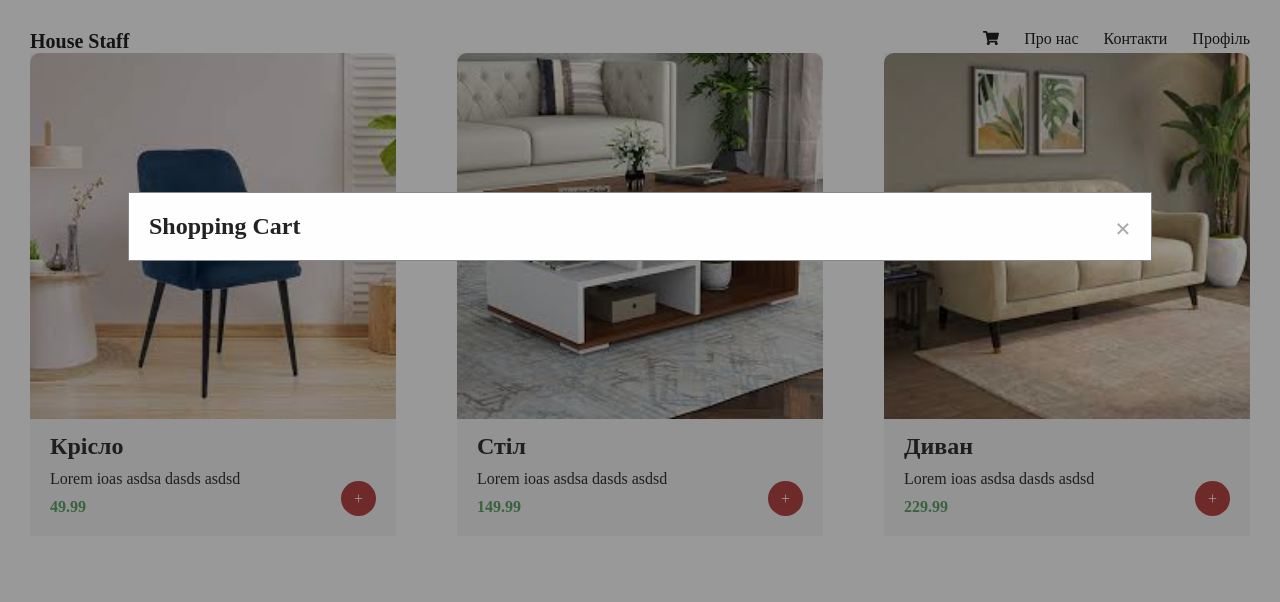
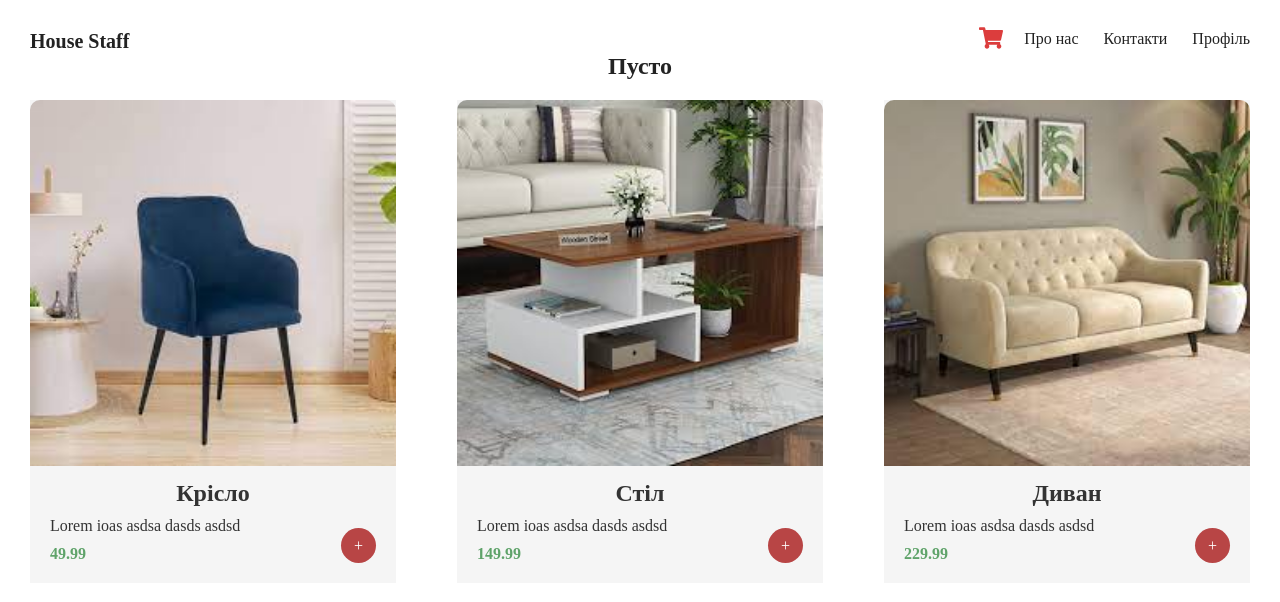
Before and after one commit to igorboss5/react-projects, a React (Create React App) app in the folder shop-house/: page / in a window 1280 px wide. Both pictures are taken after a click on the icon 991 px from the left and 38 px from the top of the page. Shown: the top 602 px of the page. Built offline with nearby package versions, Linux system fonts and the light colour scheme; the HTML template or start-up script is replaced by a standard one.

Commit message:
Update Shopping Cart Modal and Header Components

```diff
--- a/shop-house/src/App.js
+++ b/shop-house/src/App.js
@@ -10,7 +10,7 @@ class App extends React.Component {
       currentItems: [],
       items: [
         {
-          id: Date.now(),
+          id: 1,
           title: 'Крісло',
           img: 'chair.jpeg',
           desc: 'Lorem ioas asdsa dasds asdsd',
@@ -18,7 +18,7 @@ class App extends React.Component {
           price: '49.99'
         },
         {
-          id:  Date.now(),
+          id: 2,
           title: 'Стіл',
           img: 'table.jpeg',
           desc: 'Lorem ioas asdsa dasds asdsd',
@@ -26,7 +26,7 @@ class App extends React.Component {
           price: '149.99'
         },
         {
-          id:  Date.now(),
+          id: 3,
           title: 'Диван',
           img: 'sofa.jpeg',
           desc: 'Lorem ioas asdsa dasds asdsd',
@@ -37,6 +37,17 @@ class App extends React.Component {
     }
     this.addToOrder = this.addToOrder.bind(this)
   }
+
+  addToOrder(item) {
+    const orders = JSON.parse(localStorage.getItem('orders')) || [];
+    const isItemInOrders = orders.some(element => element.id === item.id);
+    if (!isItemInOrders) {
+      const updatedOrders = [...orders, item];
+      this.setState({ orders: updatedOrders });
+      localStorage.setItem('orders', JSON.stringify(updatedOrders));
+    }
+  }
+
   render() {
     return (
       <div className="wrapper">
@@ -45,12 +56,6 @@ class App extends React.Component {
       </div>
     )
   }
-
-  addToOrder(item) {
-    const orders = JSON.parse(localStorage.getItem('orders')) || [];
-    orders.push(item);
-    localStorage.setItem('orders', JSON.stringify(orders));
-  }
 }
 
 export default App;
--- a/shop-house/src/components/Header.js
+++ b/shop-house/src/components/Header.js
@@ -1,22 +1,46 @@
-import React from "react";
-import { Component } from "react";
+import React, { Component } from "react";
 import { FaShoppingCart } from "react-icons/fa";
 import ShoppingCartModal from "./ShoppingCartModal";
 
 class Header extends Component {
     constructor(props) {
-        super(props)
+        super(props);
         this.state = {
-            showModal: false
-        }
-        this.toggleShowModal = this.toggleShowModal.bind(this)
+            cartOpen: false,
+            orders: JSON.parse(localStorage.getItem('orders')) || [],
+        };
     }
 
-    toggleShowModal() {
-        this.setState({showModal: !this.state.showModal})
-    }
+    toggleCart = () => {
+        this.setState({ cartOpen: !this.state.cartOpen });
+    };
+
+    showOrders = () => {
+        let sum = 0;
+        this.state.orders.forEach(el => {
+            sum += Number.parseFloat(el.price);
+        });
+
+        return (
+            <div>
+                {this.state.orders.map(el => (
+                    <ShoppingCartModal key={el.id} item={el} />
+                ))}
+                <p className='sum'>Сума: {new Intl.NumberFormat().format(sum)}$</p>
+            </div>
+        );
+    };
+
+    showNothing = () => {
+        return (
+            <div className='empty'>
+                <h2>Пусто</h2>
+            </div>
+        );
+    };
+
     render() {
-        return(
+        return (
             <header>
                 <span className="logo">House Staff</span>
                 <ul className="nav">
@@ -24,10 +48,15 @@ class Header extends Component {
                     <li>Контакти</li>
                     <li>Профіль</li>
                 </ul>
-                <FaShoppingCart className="shop-cart-button" onClick={this.toggleShowModal}/>
-                {this.state.showModal ? <ShoppingCartModal toggleShowModal={this.toggleShowModal}/> : null}
+                <FaShoppingCart
+                    className={`shop-cart-button ${this.state.cartOpen && 'active'}`}
+                    onClick={this.toggleCart}
+                />
+                {this.state.cartOpen &&
+                    (this.state.orders.length > 0 ? this.showOrders() : this.showNothing())
+                }
             </header>
-        )
+        );
     }
 }
 
--- a/shop-house/src/components/Item.js
+++ b/shop-house/src/components/Item.js
@@ -5,7 +5,7 @@ class Item extends Component {
         const { item } = this.props
         return(
             <div className="item">
-                <img src={`./img/` + item.img} alt="#" />
+                <img src={`./img/` + item.img} alt={item.title} />
                 <h2>{item.title}</h2>
                 <p>{item.desc}</p>
                 <b>{item.price}</b>
--- a/shop-house/src/components/Order.js
+++ b/shop-house/src/components/Order.js
@@ -8,7 +8,7 @@ class Order extends Component {
             <div className="item">
                 <img src={`./img/` + item.img} alt="#" />
                 <h2>{item.title}</h2>
-                <b>{item.price}</b>
+                <b>{item.price} $</b>
                 <FaTrash className="delete-icon" onClick={this.props.onDeleteOrder}/>
             </div>
         )
--- a/shop-house/src/components/ShoppingCartModal.css
+++ b/shop-house/src/components/ShoppingCartModal.css
@@ -1,30 +1,68 @@
-/* The Modal (background) */
+/* ShoppingCartModal.css */
+
 .modal {
-    position: fixed; /* Stay in place */
-    z-index: 1; /* Sit on top */
-    left: 0;
-    top: 0;
-    width: 100%; /* Full width */
-    height: 100%; /* Full height */
-    overflow: auto; /* Enable scroll if needed */
-    background-color: rgb(0,0,0); /* Fallback color */
-    background-color: rgba(0,0,0,0.4); /* Black w/ opacity */
+  position: fixed;
+  top: 30px;
+  right: 0;
+  width: 450px;
+  background: #fafafa;
+  -webkit-box-shadow: 1px 5px 11px -3px #606060;
+  box-shadow: 1px 5px 15px -3px #606060;
+  z-index: 1000;
+  padding: 20px 20px 0 20px;
 }
 
-  /* Modal Content/Box */
 .modal-content {
-    background-color: #fefefe;
-    margin: 15% auto; /* 15% from the top and centered */
   padding: 20px;
-    border: 1px solid #888;
-    width: 80%; /* Could be more or less, depending on screen size */
 }
 
-  /* The Close Button */
+.modal-content .item {
+  width: 100%;
+  float: left;
+  margin-bottom: 20px;
+}
+
+.modal-content .item img {
+  width: 70px;
+  float: left;
+  margin-right: 20px;
+}
+
+.modal-content .item h2 {
+  font-size: 20px;
+  margin-bottom: 10px;
+}
+
+.modal-content .item b {
+  color: #797979;
+  font-weight: 600;
+}
+
+.item .delete-icon {
+  color: #b84545;
+  float: right;
+  position: relative;
+  top: -25px;
+  cursor: pointer;
+  transition: color, transform 500ms ease;
+}
+.item .delete-icon:hover {
+  color: #f12323;
+  transform: scale(1.5);
+}
+
+.shop-cart .sum {
+  float: left;
+  width: 100%;
+  font-size: 18px;
+  font-weight: 600;
+  margin-bottom: 20px;
+}
+
 .close {
   color: #aaa;
   float: right;
-    font-size: 28px;
+  font-size: 20px;
   font-weight: bold;
 }
 
@@ -34,3 +72,10 @@
   text-decoration: none;
   cursor: pointer;
 }
+
+h2 {
+  text-align: center;
+  margin-bottom: 20px;
+}
+
+/* Add additional styles based on your design preferences */
--- a/shop-house/src/components/ShoppingCartModal.js
+++ b/shop-house/src/components/ShoppingCartModal.js
@@ -9,20 +9,19 @@ class ShoppingCartModal extends Component {
             orders: JSON.parse(localStorage.getItem('orders')) || []
         }
     }
-    DeleteOrder(order) {
+    deleteOrder = (order) => {
         const filterOrders = this.state.orders.filter(el => el.id !== order.id)
-        this.setState({orders: filterOrders})
-
+        this.setState({ orders: filterOrders })
+        localStorage.setItem('orders', JSON.stringify(filterOrders))
     }
     render() {
-        const orders = JSON.parse(localStorage.getItem('orders')) || [];
         return(
             <div className="modal">
                 <div className="modal-content">
-                    <span className="close" onClick={() => this.props.toggleShowModal()}>&times;</span>
+                    <span className="close" onClick={this.props.toggleCart}>&times;</span>
                     <h2>Shopping Cart</h2>
-                    {orders.map(order => (
-                        <Order key={order.id} item={order} onDeleteOrder={() => this.DeleteOrder(order)}/>
+                    {this.state.orders.map(order => (
+                        <Order key={order.id} item={order} onDeleteOrder={() => this.deleteOrder(order)}/>
                     ))}
                 </div>
             </div>
```
Lines whose indentation alone changed are shown as unchanged.
